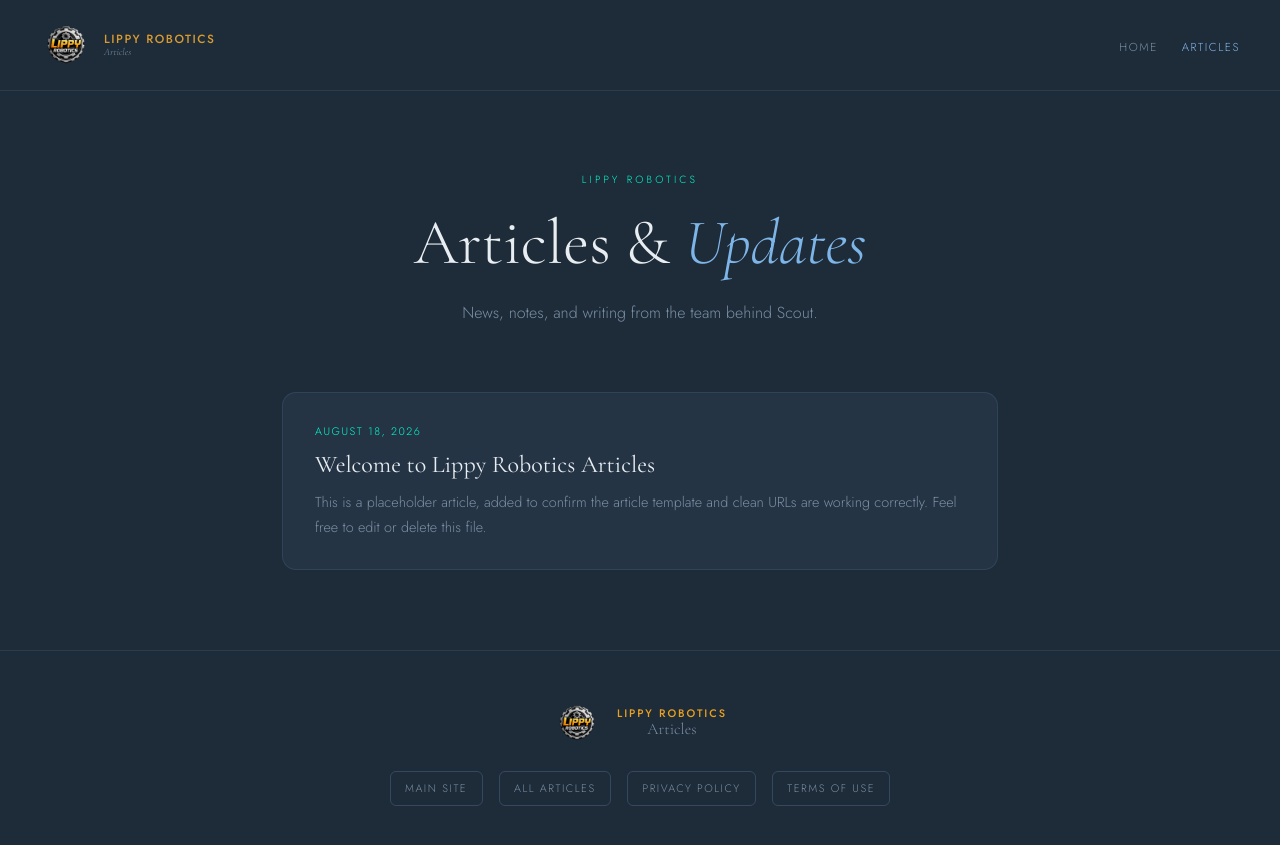
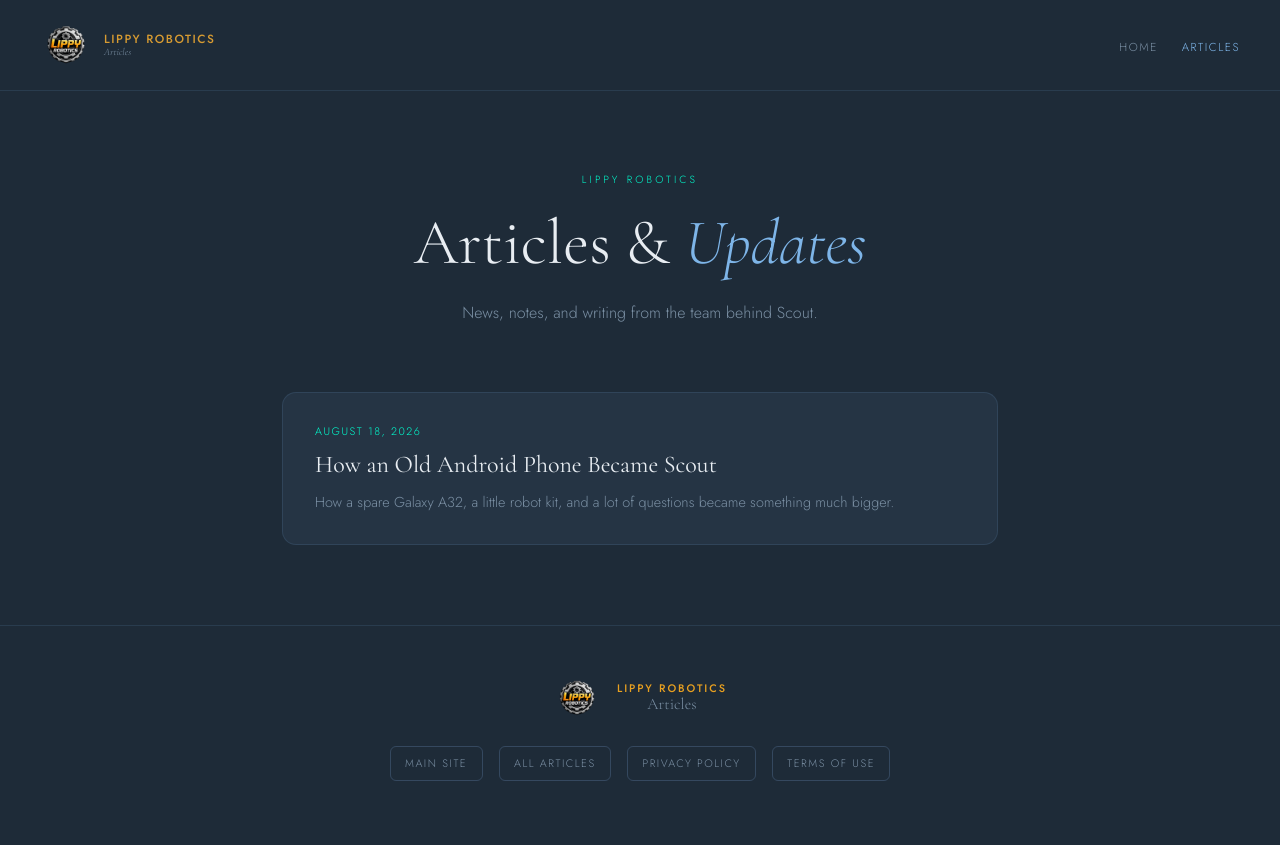
Before and after one commit to Patevan9/lippy-articles, a Jekyll site: the page built from index.md, in a window 1280 px wide. Shown: the top 845 px of the page. Built offline with Jekyll 4.4.1, drawn with Linux system fonts in a browser that asks for light colours; part of the change alters nothing that is shown.

Commit message:
Publish first article: How an Old Android Phone Became Scout
Replaces the placeholder article. Also removes the two remaining em
dashes that were in template/config text (title separator, site
description) to stay consistent with the no-em-dash requirement for
this content, since both are visitor-facing (browser tab title and
meta description).

````diff
--- /dev/null
+++ b/_articles/how-an-old-android-phone-became-scout.md
@@ -0,0 +1,257 @@
+---
+title: "How an Old Android Phone Became Scout"
+description: "How a spare Galaxy A32, a little robot kit, and a lot of questions became something much bigger."
+date: 2026-08-18
+---
+
+How a spare Galaxy A32, a little robot kit, and a lot of questions became something much bigger.
+
+After my mother passed away, I ended up with a spare cellphone, a Samsung Galaxy A32.
+
+At around the same time, I had bought a KEYESTUDIO Mini Tank Kit V2 Smart Car for Arduino. It was a neat little robot kit, but I kept wondering: Could I do more with this than just make it move around, beep and boop?
+
+I didn't just want a remote-controlled toy.
+
+I wanted something that could talk. Something that could see. Something that could decide where to move and when. Something that, in its own way, seemed a little bit alive.
+
+So my mind started wandering.
+
+I asked an AI, Gemini at the time, a simple question:
+
+"Can I do anything with a spare A32 and this little robot kit?"
+
+The answer changed everything.
+
+It suggested that I could create a face on the phone and mount it on the robot.
+
+That sounded interesting.
+
+But I wanted more.
+
+## What If It Could Remember?
+
+The conversation started moving from a simple animated face into things like AI, memory and RAM.
+
+I knew a little about computers. I've always been kind of a geek.
+
+Years ago, I built my own gaming/power desktop computer, and I was incredibly proud of it. I loved technology and loved figuring out what I could make a computer do.
+
+But life changed.
+
+I had a single heart bypass while I was still in my 30s. Later, in my 40s, I had a stroke.
+
+Then came excruciating pain in my right eye. I went to an eye doctor and was given drops to put in my eyes twice a day. For a while, it felt like things might be getting better.
+
+Then one morning I woke up to go to work and discovered I was completely blind in my right eye.
+
+My life wasn't the same afterward.
+
+Things I had taken for granted became difficult or impossible. Building computers wasn't something I was doing anymore. Dreams like scuba diving faded away. Walking around on trips became difficult because of the risk of falling after my stroke.
+
+I couldn't work anymore.
+
+Eventually I found myself on disability and early retirement.
+
+And I had loved my job.
+
+Losing so many of the things that had been part of my life left me feeling depressed and, at times, worthless.
+
+Then this little robot kit and an old cellphone gave me something I hadn't expected.
+
+A project.
+
+I was sitting in front of a computer again.
+
+I was building something again.
+
+## Why "Scout"?
+
+As I continued talking with the AI about what this little robot could become, I asked another question:
+
+"If you could have any name, what would it be?"
+
+The answer was:
+
+Scout.
+
+The explanation stuck with me. To scout means to explore, search and gather information, things the AI said it might want to do if it were human.
+
+I loved it.
+
+If I was going to build an AI for my little robot, I wanted it to be able to explore, search and gather information too.
+
+So Scout had a name.
+
+And I kept going.
+
+## Scout's First Face
+
+Scout didn't begin as an Android app.
+
+His first face was actually a webpage.
+
+It blinked.
+
+It had a horrible-looking mouth.
+
+And that was about it.
+
+But seeing even that simple face on the screen made me wonder what else was possible.
+
+I kept asking questions.
+
+Could Scout actually become an app?
+
+Could he listen?
+
+Could he talk?
+
+Could he see someone through the camera?
+
+Could he remember things?
+
+Could he eventually decide what to do instead of simply following remote-control commands?
+
+With a tremendous amount of help from AI, I learned that many of the things I was imagining could actually be built into an Android application.
+
+My little family project started growing.
+
+## "Could This Make You Money?"
+
+My wife seemed happy that I had found another hobby.
+
+Then one day she asked me something I wasn't expecting:
+
+"Could this make you money? Could it help with income?"
+
+I told her:
+
+"I'm afraid not. This is simply a family thing."
+
+That's genuinely what I believed.
+
+If I could have just gone out and bought one of the little AI desktop companions I'd seen online, I probably would have.
+
+But many of them were expensive.
+
+And that got me thinking again.
+
+If they were expensive for me, there had to be other families looking at the same products and thinking:
+
+"That's really neat... but we can't spend that kind of money."
+
+Meanwhile, many of us have an older Android phone sitting in a drawer.
+
+That's when the idea started changing.
+
+Instead of asking:
+
+"How can I build a companion for my family?"
+
+I started asking:
+
+"Why couldn't other families have one too?"
+
+## An Old Phone Already Has a Lot
+
+A smartphone already has an incredible amount of hardware inside it.
+
+It has a screen.
+
+A camera.
+
+A microphone.
+
+Speakers.
+
+Storage.
+
+Memory.
+
+Processors.
+
+Sensors.
+
+Wi-Fi and Bluetooth.
+
+So I began wondering whether the phone itself could become Scout.
+
+The robot body didn't necessarily have to be the starting point anymore.
+
+An old Android phone could be.
+
+That opened the idea to many more people.
+
+## Then I Made It Harder
+
+Originally, Scout was going to rely heavily on an online AI.
+
+That would have been much easier.
+
+But I started thinking about my own family.
+
+There are viruses, security problems, data collection and backdoors all over the technology world. The idea of building something that learns about a family and then constantly sends that personal information somewhere else didn't sit right with me.
+
+If that would make me uncomfortable, I knew other families could feel the same way.
+
+So I made a decision:
+
+As much of Scout as reasonably possible should stay local on the device.
+
+Then I realized something else.
+
+If Scout depended on an online AI service, somebody would have to keep paying for it.
+
+Month after month.
+
+Another subscription.
+
+Another bill.
+
+For families already watching every dollar, that defeats part of the purpose.
+
+Running things locally could help change that.
+
+No expensive new robot.
+
+No requirement that your family's memories live on somebody else's server.
+
+No monthly AI subscription just to keep your companion working.
+
+Just an Android phone that might otherwise be sitting unused in a drawer.
+
+Of course, making Scout local made my little project considerably harder.
+
+But by then I couldn't give up.
+
+## From a Family Project to Something I Want to Share
+
+Scout has grown far beyond that first webpage with blinking eyes and a terrible mouth.
+
+I'm still building him. I'm still learning. And AI is still helping me tremendously along the way.
+
+I'm not a professional programmer.
+
+I'm someone who had an old phone, a little robot kit and an idea.
+
+Scout gave me a reason to sit in front of a computer and build again at a point in my life when I thought that part of me was gone.
+
+Now I want to see whether the thing that gave an old phone, and in some ways me, a new purpose can do something useful for other families too.
+
+I want Scout to be affordable.
+
+I want him to be private.
+
+I want him to learn and remember what matters to the people around him.
+
+And someday, when Scout has a robot body, I want him to do what I imagined right at the beginning:
+
+Talk. See. Remember. Explore. And decide where he wants to go next.
+
+It started with a question about an old Galaxy A32 and a little robot kit.
+
+I'm still finding out where that question leads.
+
+Patrick Lippy
+
+Lippy Robotics
--- a/_articles/welcome.md
+++ /dev/null
@@ -1,25 +0,0 @@
----
-title: "Welcome to Lippy Robotics Articles"
-date: 2026-08-18
----
-
-This is a placeholder article, added to confirm the article template and clean URLs are working correctly. Feel free to edit or delete this file.
-
-## Adding a new article
-
-To publish a new article:
-
-1. Add a new Markdown file inside the `_articles` folder.
-2. Give it a short front matter block at the top, like this:
-
-```
----
-title: "Your Article Title"
-date: 2026-08-20
----
-```
-
-3. Write the article content below that block, using normal Markdown (headings, paragraphs, links, lists, images, etc.).
-4. Commit and push — GitHub Pages rebuilds automatically, and the new article appears on the Articles list, with its own clean URL like `/articles/your-article-title/`.
-
-That's it — no need to touch any other file for a normal article.
--- a/_config.yml
+++ b/_config.yml
@@ -1,6 +1,6 @@
 title: "Articles"
 company_name: "Lippy Robotics"
-description: "News, updates, and writing from Lippy Robotics — makers of Scout."
+description: "News, updates, and writing from Lippy Robotics, makers of Scout."
 url: "https://patevan9.github.io"
 baseurl: "/lippy-articles"
 main_site_url: "https://patevan9.github.io/lippyrobotics.github.io"
--- a/_layouts/default.html
+++ b/_layouts/default.html
@@ -4,7 +4,7 @@
 <meta charset="UTF-8">
 <meta name="viewport" content="width=device-width, initial-scale=1.0">
 <meta name="theme-color" content="#1e2b38">
-<title>{% if page.title %}{{ page.title }} — {% endif %}{{ site.company_name }} {{ site.title }}</title>
+<title>{% if page.title %}{{ page.title }} | {% endif %}{{ site.company_name }} {{ site.title }}</title>
 <meta name="description" content="{{ page.excerpt | default: site.description | strip_html | strip_newlines | truncate: 160 }}">
 <link rel="canonical" href="{{ page.url | absolute_url }}">
 <meta property="og:type" content="website">
````
